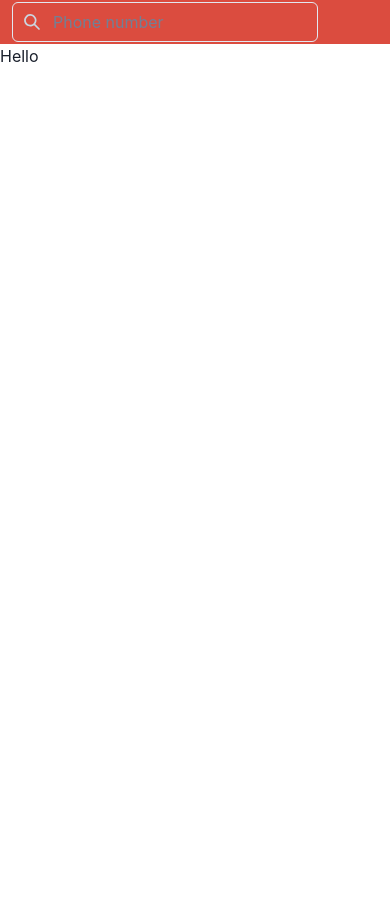
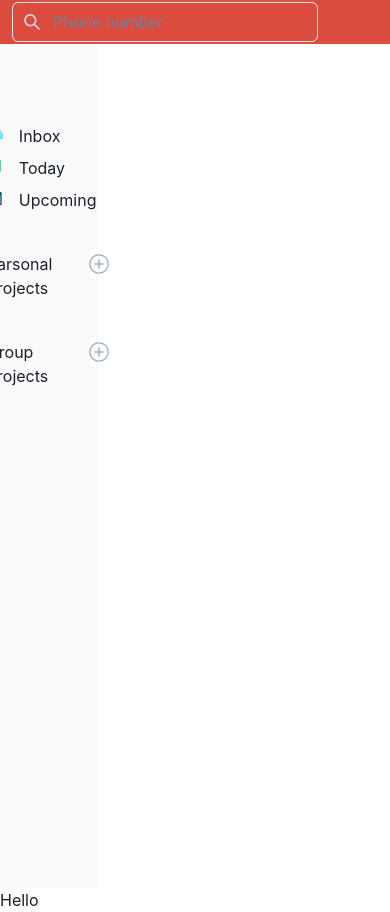
Before and after one commit to GaziFayaz/Productivity-Web-App, a Next.js app in the folder productivity-web-ap/: page / in a window 390 px wide. Before the commit the page ends 844 px from the top, so only its background shows below. Built offline with nearby package versions, Linux system fonts and the light colour scheme.

Commit message:
sidebar without Mobile_F

```diff
--- a/productivity-web-ap/package.json
+++ b/productivity-web-ap/package.json
@@ -25,6 +25,7 @@
     "next": "13.1.6",
     "react": "18.2.0",
     "react-dom": "18.2.0",
+    "react-icons": "^4.7.1",
     "typescript": "4.9.5"
   }
 }
--- a/productivity-web-ap/src/components/Layout/Layout.tsx
+++ b/productivity-web-ap/src/components/Layout/Layout.tsx
@@ -1,17 +1,43 @@
-import React from 'react';
-import Navbar from '../Navbar/Navbar';
+import React from "react";
+import Navbar from "../Navbar/Navbar";
+import Sidebar from "../Sidebar/Sidebar";
+import {
+  Flex,
+  Heading,
+  Avatar,
+  AvatarGroup,
+  Text,
+  Icon,
+  IconButton,
+  Table,
+  Thead,
+  Tbody,
+  Tr,
+  Th,
+  Td,
+  Divider,
+  Link,
+  Box,
+  Button,
+  Input,
+  InputGroup,
+  InputLeftElement,
+} from "@chakra-ui/react";
 
 interface LayoutProps {
-    children?: React.ReactNode;
+  children?: React.ReactNode;
 }
 
-const Layout:React.FC<LayoutProps> = ({ children }) => {
+const Layout: React.FC<LayoutProps> = ({ children }) => {
+  return (
+    <>
+      {<Navbar />}
+      <Flex h="100vh" flexDir="row" overflow="hidden" maxW="2000px">
+        <Sidebar />
 
-    return (
-        <>
-        {<Navbar />}
-        <main>{children}</main>
-        </>
-    )
-}
+      </Flex>
+      <main>{children}</main>
+    </>
+  );
+};
 export default Layout;
--- /dev/null
+++ b/productivity-web-ap/src/components/Sidebar/Sidebar.js
@@ -0,0 +1,81 @@
+import { Flex, Link, Icon, Text } from "@chakra-ui/react";
+import React from "react";
+import { FaInbox } from "react-icons/fa";
+import { MdAssignment, MdCalendarToday } from "react-icons/md";
+import { IoIosAddCircleOutline } from "react-icons/io";
+
+function Sidebar() {
+  return (
+    <Flex
+      w="25%"
+      flexDir="column"
+      alignItems="center"
+      backgroundColor="#FAFAFA"
+      // color="#fff"
+    >
+      <Flex flexDir="column">
+        <Flex flexDir="column" align="flex-start" justifyContent="center">
+          <Flex className="sidebar-items" paddingTop="20">
+            <Link>
+              <Icon as={FaInbox} color="#76E4F7" fontSize="md" />
+            </Link>
+            <Link _hover={{ textDecor: "none" }}>
+              <Text marginLeft="1em">Inbox</Text>
+            </Link>
+          </Flex>
+          <Flex className="sidebar-items" paddingTop="2">
+            <Link>
+              <Icon as={MdAssignment} color="#68D391" fontSize="md" />
+            </Link>
+            <Link _hover={{ textDecor: "none" }}>
+              <Text marginLeft="1em">Today</Text>
+            </Link>
+          </Flex>
+
+          <Flex className="sidebar-items" paddingTop="2">
+            <Link>
+              <Icon as={MdCalendarToday} color="#065666" fontSize="md" />
+            </Link>
+            <Link _hover={{ textDecor: "none" }}>
+              <Text marginLeft="1em">Upcoming</Text>
+            </Link>
+          </Flex>
+          {/* parsonal projects */}
+          <Flex className="p-projects" paddingTop="10">
+            <Flex>
+              <Link _hover={{ textDecor: "none" }}>
+                <Text fontSize="md">Parsonal Projects</Text>
+              </Link>
+              <Link>
+                <Icon
+                  as={IoIosAddCircleOutline}
+                  color="#A0AEC0"
+                  fontSize="2xl"
+                  marginLeft="1em"
+                />
+              </Link>
+            </Flex>
+          </Flex>
+          {/* group projects */}
+          <Flex className="g-projects" paddingTop="10">
+            <Flex>
+              <Link _hover={{ textDecor: "none" }}>
+                <Text fontSize="md">Group Projects</Text>
+              </Link>
+              <Link>
+                <Icon
+                  as={IoIosAddCircleOutline}
+                  color="#A0AEC0"
+                  fontSize="2xl"
+                  marginLeft="1.6em"
+                />
+              </Link>
+            </Flex>
+          </Flex>
+        </Flex>
+      </Flex>
+    </Flex>
+  );
+}
+
+export default Sidebar;
--- a/productivity-web-ap/tsconfig.json
+++ b/productivity-web-ap/tsconfig.json
@@ -19,6 +19,6 @@
       "@/*": ["./src/*"]
     }
   },
-  "include": ["next-env.d.ts", "**/*.ts", "**/*.tsx"],
+  "include": ["next-env.d.ts", "**/*.ts", "**/*.tsx", "src/components/Sidebar/Sidebar.js"],
   "exclude": ["node_modules"]
 }
```
Also changed, not shown: 1 other file (tests, documents, lock files or other folders).
